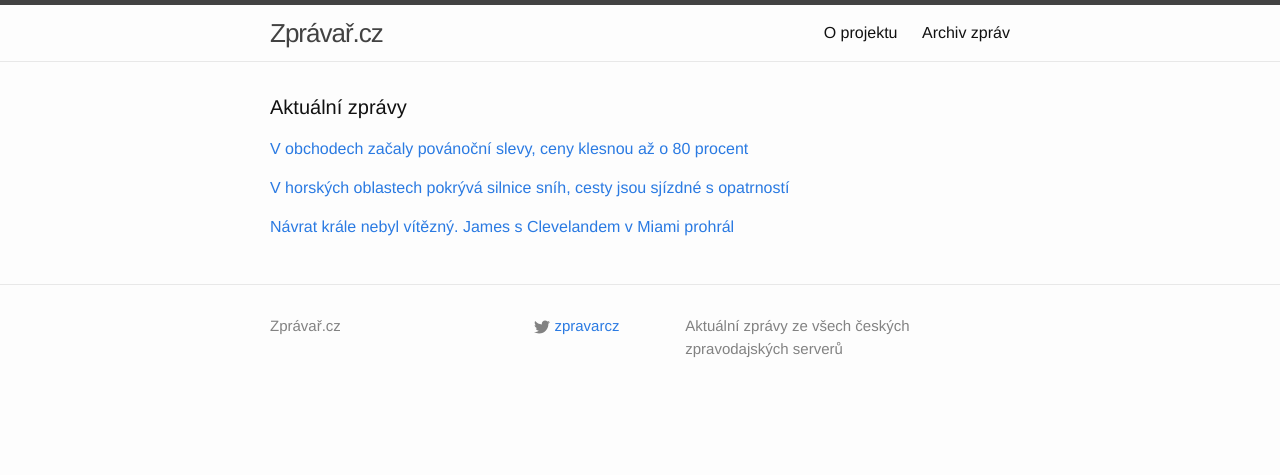
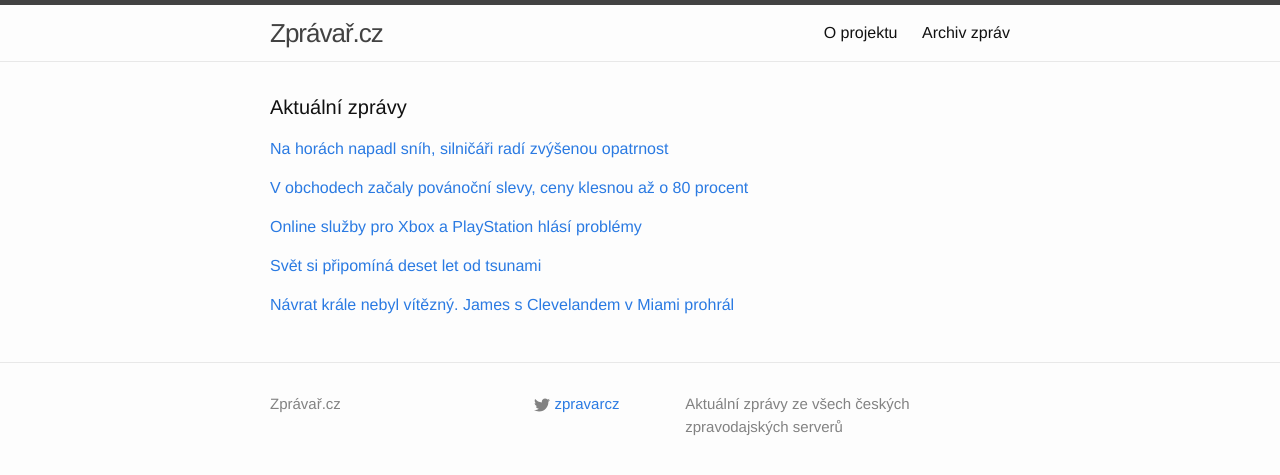
Before and after one commit to adliska/zpravar, a Jekyll site: the page built from index.html, in a window 1280 px wide. Shown: the top 475 px of the page. Built offline with Jekyll 4.4.1, drawn with Linux system fonts in a browser that asks for light colours.

Commit message:
zpravar news update

```diff
--- a/index.html
+++ b/index.html
@@ -5,8 +5,18 @@ layout: default
 <div class="home">
     <h1 class="page-heading">Aktuální zprávy</h1>
 
-<p><a href="javascript:;" onclick="toggle_visibility('zpravy0')">V obchodech začaly povánoční slevy, ceny klesnou až o 80 procent</a></p>
+<p><a href="javascript:;" onclick="toggle_visibility('zpravy0')">Na horách napadl sníh, silničáři radí zvýšenou opatrnost</a></p>
 <div id="zpravy0" style="display:none">
+<ul>
+<li><a href=http://www.rozhlas.cz/_zprava/na-horach-napadl-snih-silnicari-radi-zvysenou-opatrnost--1436742>Na horách napadl sníh, silničáři radí zvýšenou opatrnost - www.rozhlas.cz</a></li>
+<li><a href=http://www.lidovky.cz/silnicari-varuji-pred-rozbredlym-snehem-a-namrazou-fxs-/zpravy-domov.aspx?c=A141226_100844_ln_domov_Ele>Silničáři varují před rozbředlým sněhem a námrazou  - www.lidovky.cz</a></li>
+<li><a href=http://www.rozhlas.cz/_zprava/na-severu-cech-napadl-snih-silnicari-radi-zvysenou-opatrnost--1436742>Na severu Čech napadl sníh, silničáři radí zvýšenou opatrnost - www.rozhlas.cz</a></li>
+<li><a href=http://www.denik.cz/z_domova/v-horskych-oblastech-pokryva-silnice-snih-cesty-jsou-sjizdne-s-opatrnosti-201412.html>V horských oblastech pokrývá silnice sníh, cesty jsou sjízdné s opatrností - www.denik.cz</a></li>
+<li><a href=http://www.ceskenoviny.cz/zpravy/zpravy/na-vysocine-a-jihu-cech-jsou-rano-snehove-prehanky/1162441>Na Vysočině a jihu Čech jsou ráno sněhové přeháňky - www.ceskenoviny.cz</a></li>
+<li><a href=http://zpravy.aktualne.cz/regiony/na-silnicich-se-objevil-snih-ridici-by-meli-jet-opatrne/r~5382bde48cce11e4b6d20025900fea04/>Na silnicích se objevil sníh, řidiči by měli jet opatrně - zpravy.aktualne.cz</a></li>
+</ul>
+</div><p><a href="javascript:;" onclick="toggle_visibility('zpravy1')">V obchodech začaly povánoční slevy, ceny klesnou až o 80 procent</a></p>
+<div id="zpravy1" style="display:none">
 <ul>
 <li><a href=http://www.ceskatelevize.cz/ct24/ekonomika/296434-v-obchodech-zacaly-povanocni-slevy-ceny-klesnou-az-o-80-procent/>V obchodech začaly povánoční slevy, ceny klesnou až o 80 procent - www.ceskatelevize.cz</a></li>
 <li><a href=http://www.novinky.cz/ekonomika/357242-obchody-se-otviraji-zacina-hlavni-vlna-vyprodeju.html>Obchody se otvírají, začíná hlavní vlna výprodejů - www.novinky.cz</a></li>
@@ -14,15 +24,22 @@ layout: default
 <li><a href=http://zpravy.e15.cz/byznys/obchod-a-sluzby/obchody-po-vanocich-otviraji-na-zakazniky-cekaji-vyrazne-slevy-1148694>Obchody po Vánocích otvírají, na zákazníky čekají výrazné slevy - zpravy.e15.cz</a></li>
 <li><a href=http://www.denik.cz/ekonomika/obchody-se-po-vanocich-otviraji-zacina-hlavni-vlna-vyprodeju-20141226.html>Obchody se po Vánocích otvírají, začíná hlavní vlna výprodejů - www.denik.cz</a></li>
 </ul>
-</div><p><a href="javascript:;" onclick="toggle_visibility('zpravy1')">V horských oblastech pokrývá silnice sníh, cesty jsou sjízdné s opatrností</a></p>
-<div id="zpravy1" style="display:none">
+</div><p><a href="javascript:;" onclick="toggle_visibility('zpravy2')">Online služby pro Xbox a PlayStation hlásí problémy</a></p>
+<div id="zpravy2" style="display:none">
 <ul>
-<li><a href=http://www.denik.cz/z_domova/v-horskych-oblastech-pokryva-silnice-snih-cesty-jsou-sjizdne-s-opatrnosti-201412.html>V horských oblastech pokrývá silnice sníh, cesty jsou sjízdné s opatrností - www.denik.cz</a></li>
-<li><a href=http://www.ceskenoviny.cz/zpravy/zpravy/na-vysocine-a-jihu-cech-jsou-rano-snehove-prehanky/1162441>Na Vysočině a jihu Čech jsou ráno sněhové přeháňky - www.ceskenoviny.cz</a></li>
-<li><a href=http://zpravy.aktualne.cz/regiony/na-silnicich-se-objevil-snih-ridici-by-meli-jet-opatrne/r~5382bde48cce11e4b6d20025900fea04/>Na silnicích se objevil sníh, řidiči by měli jet opatrně - zpravy.aktualne.cz</a></li>
+<li><a href=http://zpravy.aktualne.cz/ekonomika/online-sluzby-pro-xbox-a-playstation-hlasi-problemy/r~419fdb648cdf11e490f70025900fea04/>Online služby pro Xbox a PlayStation hlásí problémy - zpravy.aktualne.cz</a></li>
+<li><a href=http://e-svet.e15.cz/internet/online-sluzby-konzoli-playstation-a-xbox-hlasi-potize-pry-kvuli-hackerum-1148702>Online služby konzolí PlayStation a Xbox hlásí potíže, prý kvůli hackerům - e-svet.e15.cz</a></li>
+<li><a href=http://www.novinky.cz/internet-a-pc/357244-sluzby-pro-xbox-a-playstation-mely-problemy-asi-kvuli-hackerum.html>Služby pro Xbox a PlayStation měly problémy, asi kvůli hackerům - www.novinky.cz</a></li>
 </ul>
-</div><p><a href="javascript:;" onclick="toggle_visibility('zpravy2')">Návrat krále nebyl vítězný. James s Clevelandem v Miami prohrál</a></p>
-<div id="zpravy2" style="display:none">
+</div><p><a href="javascript:;" onclick="toggle_visibility('zpravy3')">Svět si připomíná deset let od tsunami </a></p>
+<div id="zpravy3" style="display:none">
+<ul>
+<li><a href=http://www.lidovky.cz/lide-v-asii-si-pripomina-deset-let-od-tsunami-f3c-/zpravy-svet.aspx?c=A141226_082127_ln_zahranici_Ele>Svět si připomíná deset let od tsunami  - www.lidovky.cz</a></li>
+<li><a href=http://www.lidovky.cz/lide-v-asii-si-pripominaji-deset-let-od-tsunami-fq8-/zpravy-svet.aspx?c=A141226_082127_ln_zahranici_Ele>Lidé v Asii si připomínají deset let od tsunami  - www.lidovky.cz</a></li>
+<li><a href=http://www.novinky.cz/zahranicni/svet/357241-pred-deseti-lety-uderila-niciva-vlna-tsunami-zabila-ctvrt-milionu-lidi.html>Před deseti lety udeřila ničivá vlna tsunami, zabila čtvrt miliónu lidí - www.novinky.cz</a></li>
+</ul>
+</div><p><a href="javascript:;" onclick="toggle_visibility('zpravy4')">Návrat krále nebyl vítězný. James s Clevelandem v Miami prohrál</a></p>
+<div id="zpravy4" style="display:none">
 <ul>
 <li><a href=http://sport.idnes.cz/basketbalova-nba-0kd-/basket.aspx?c=A141226_094633_sport-basket_ald>Návrat krále nebyl vítězný. James s Clevelandem v Miami prohrál - sport.idnes.cz</a></li>
 <li><a href=http://www.sportovninoviny.cz/zpravy/james-se-vratil-do-miami-ale-s-clevelandem-vyhrat-nedokazal/1162461>James se vrátil do Miami, ale s Clevelandem vyhrát nedokázal - www.sportovninoviny.cz</a></li>
```
